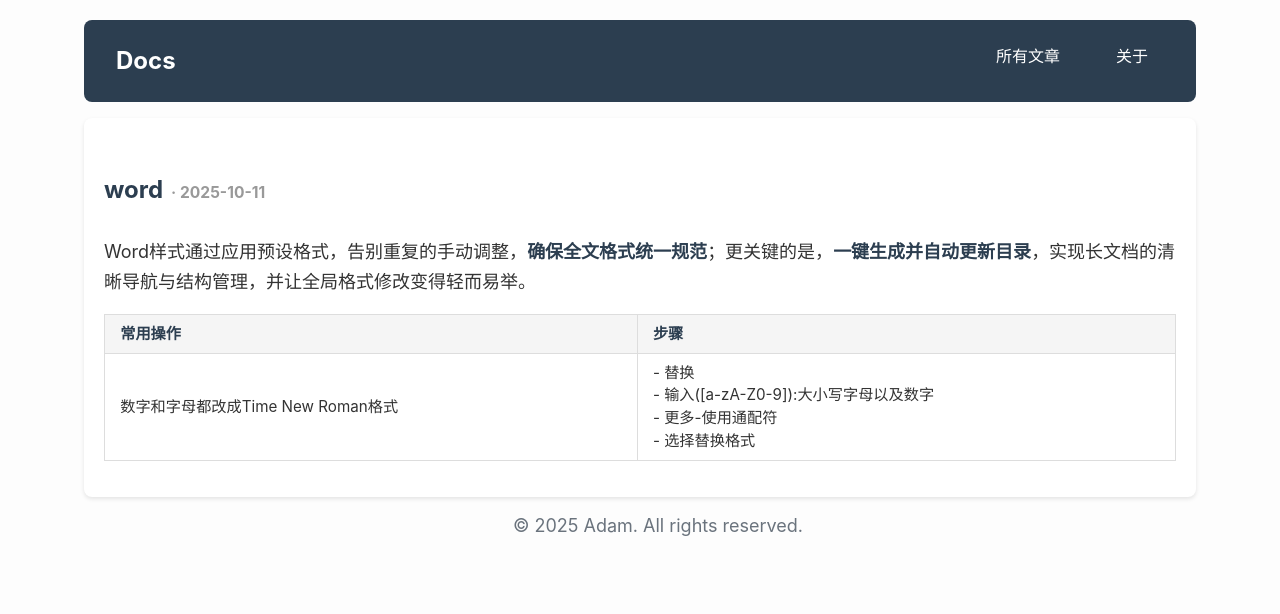
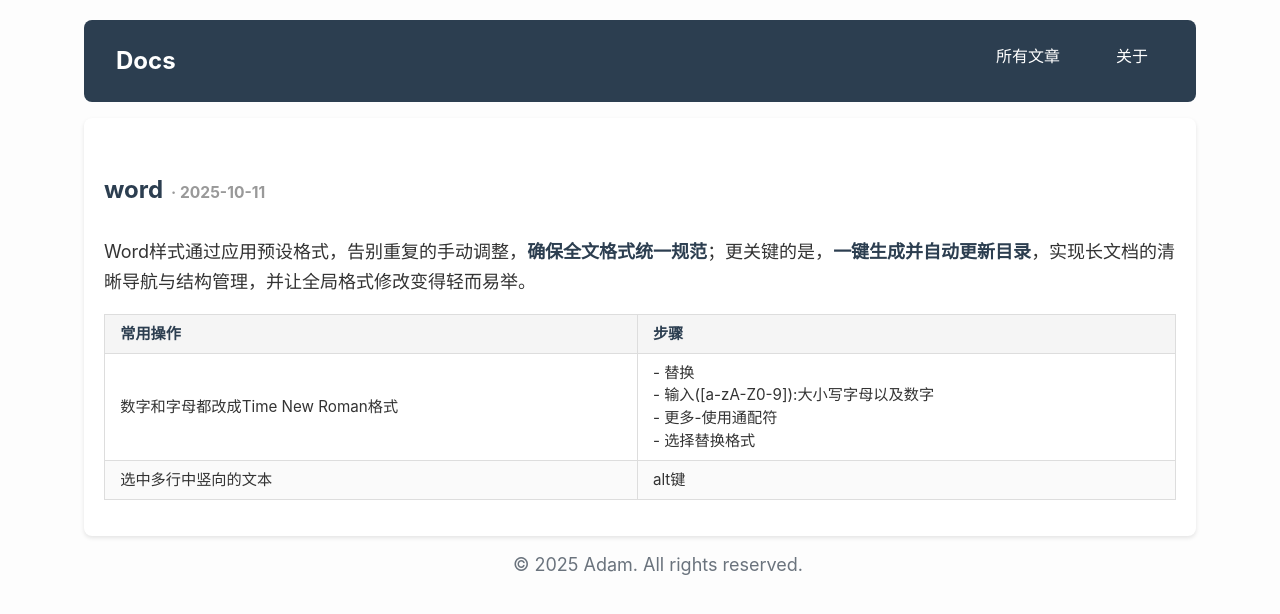
Before and after one commit to lzh210802066/lzh210802066.github.io, a Jekyll site: the page built from _posts/office/2025-10-11-word.md, in a window 1280 px wide. Shown: the top 614 px of the page. Built offline with Jekyll 4.4.1, drawn with Linux system fonts in a browser that asks for light colours; comment, search, counter and statistics services are not loaded.

Commit message:
Update blog content

```diff
--- a/_posts/office/2025-10-11-word.md
+++ b/_posts/office/2025-10-11-word.md
@@ -33,4 +33,12 @@ Word样式通过应用预设格式，告别重复的手动调整，**确保全
                   - 替换 <br>- 输入([a-zA-Z0-9]):大小写字母以及数字<br>- 更多-使用通配符<br>- 选择替换格式<br>
             </td>
         </tr>
+        <tr>
+             <td>
+                  选中多行中竖向的文本
+             </td>
+             <td>
+                  alt键
+             </td>
+        </tr>
 </table>
```
Also changed, not shown: _posts/Technology/2025-10-16-调试.md (+7 -0 lines), _posts/cs/2025-11-01-git.md (+2 -1 lines).
